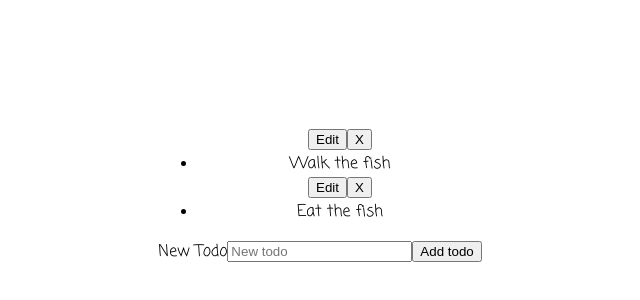
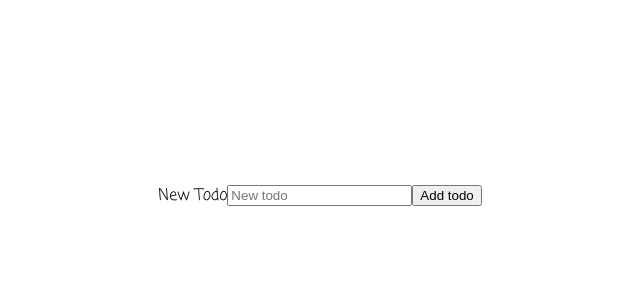
Before and after one commit to rafiurrafi/react-bootcamp, a React (Create React App) app: page / in a window 1280 px wide. Shown: the part 212-512 px from the top of the page, without its empty margins (320-960 px from the left). Built offline with nearby package versions, Linux system fonts and the light colour scheme.

Commit message:
added remove functionality

```diff
--- a/src/todos/newTodoForm.jsx
+++ b/src/todos/newTodoForm.jsx
@@ -1,4 +1,5 @@
 import React, { Component } from "react";
+import uuid from "uuid/v4";
 class NewTodoForm extends Component {
   constructor() {
     super();
@@ -11,7 +12,7 @@ class NewTodoForm extends Component {
   }
   handleSubmit(e) {
     e.preventDefault();
-    this.props.createTodo(this.state);
+    this.props.createTodo({ ...this.state, id: uuid() });
     this.setState({ task: "" });
   }
   render() {
--- a/src/todos/todo.jsx
+++ b/src/todos/todo.jsx
@@ -3,7 +3,7 @@ const Todo = (props) => {
   return (
     <div>
       <button>Edit</button>
-      <button>X</button>
+      <button onClick={props.onRemove}>X</button>
       <li>{props.task}</li>
     </div>
   );
--- a/src/todos/todoList.jsx
+++ b/src/todos/todoList.jsx
@@ -5,15 +5,26 @@ class TodoList extends Component {
   constructor() {
     super();
     this.state = {
-      todos: [{ task: "Walk the fish" }, { task: "Eat the fish" }],
+      todos: [],
     };
     this.create = this.create.bind(this);
+    this.remove = this.remove.bind(this);
   }
   create(todo) {
     this.setState({ todos: [...this.state.todos, todo] });
   }
+  remove(id) {
+    const todos = this.state.todos.filter((t) => t.id !== id);
+    this.setState({ todos });
+  }
   render() {
-    const todos = this.state.todos.map((todo) => <Todo task={todo.task} />);
+    const todos = this.state.todos.map((todo) => (
+      <Todo
+        key={todo.id}
+        task={todo.task}
+        onRemove={() => this.remove(todo.id)}
+      />
+    ));
     return (
       <div>
         <ul>{todos}</ul>
```
